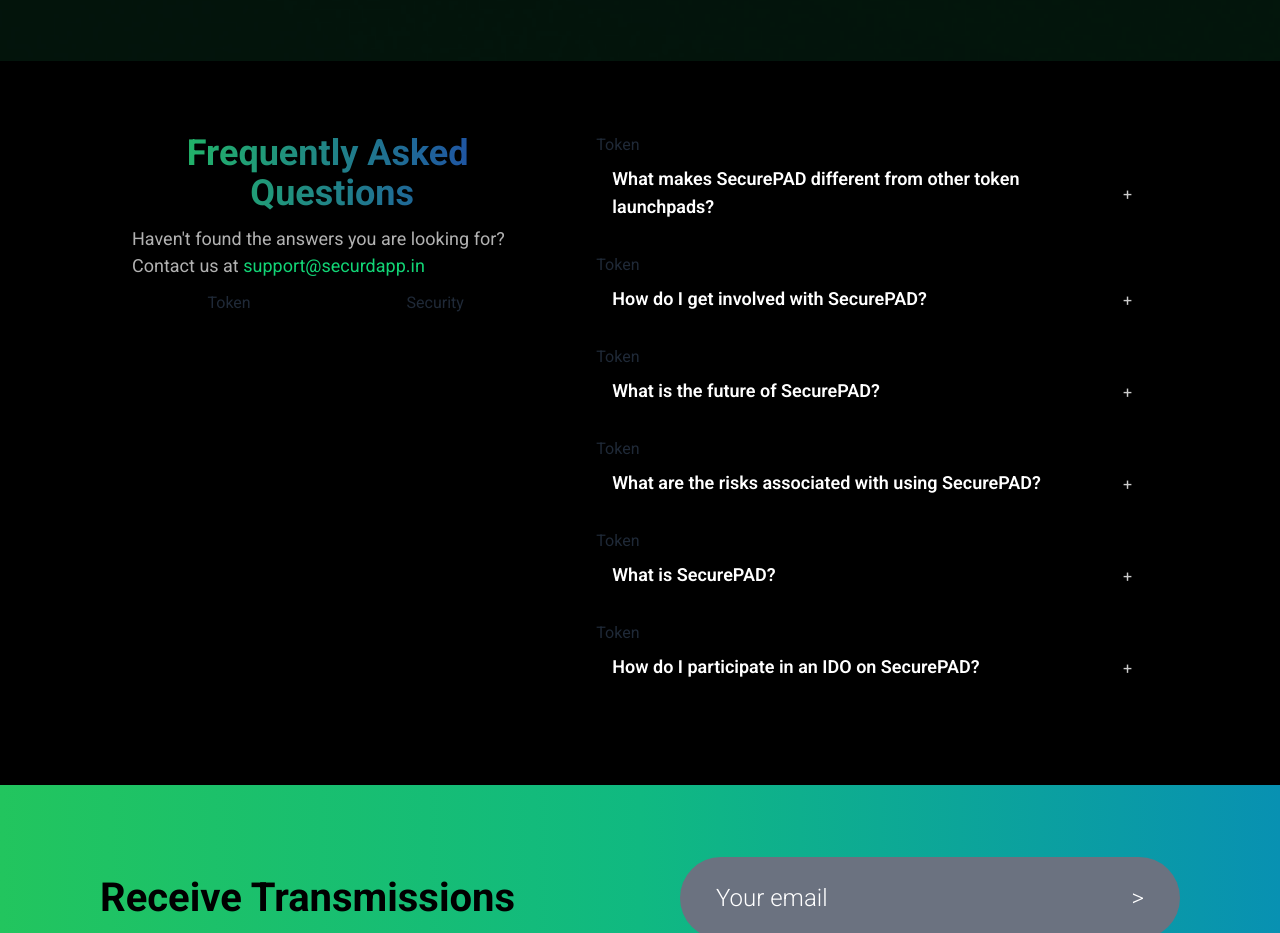
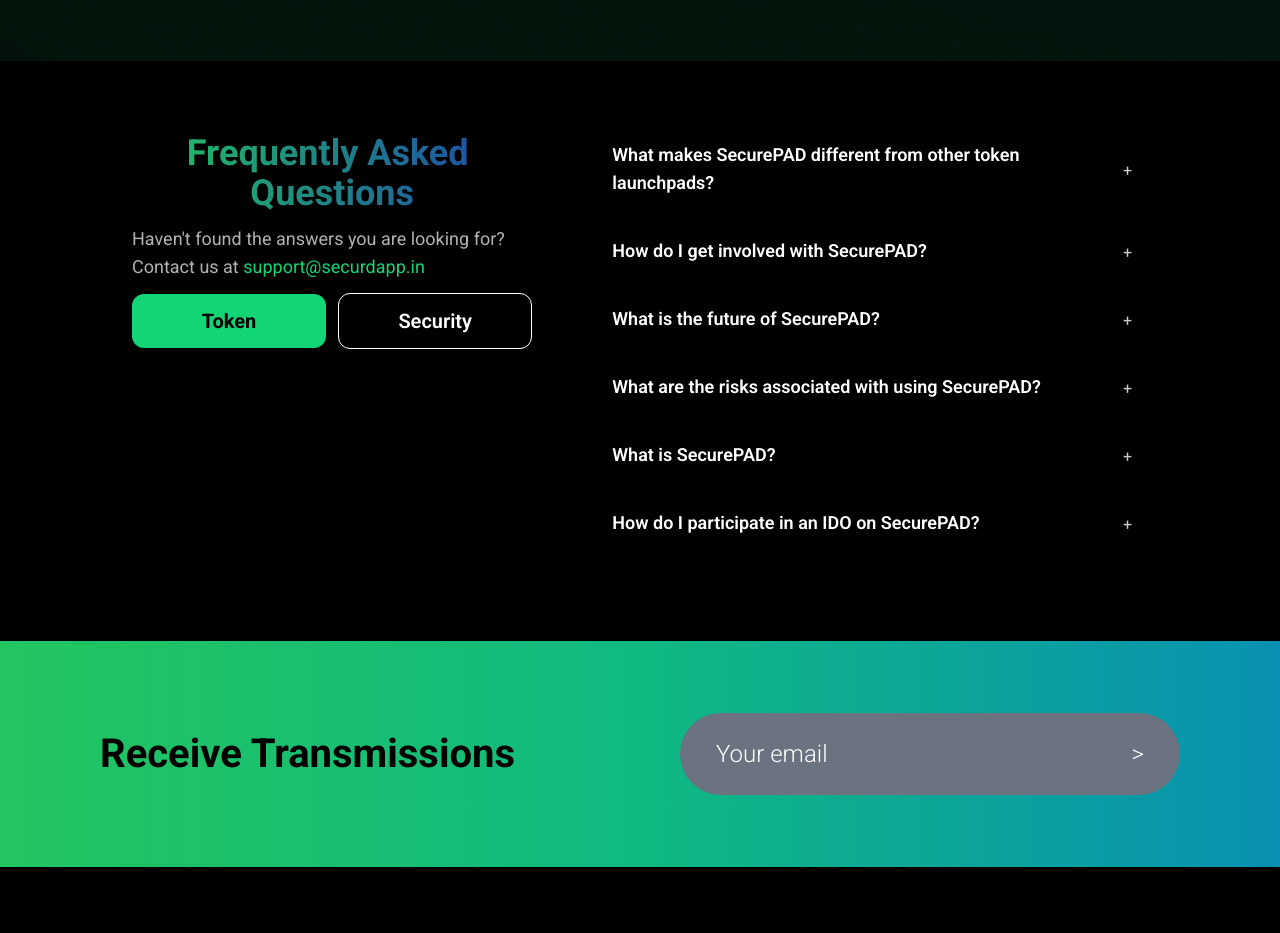
Before and after one commit to securedapp-github/LaunchPad_Front, a React (Create React App) app: page / in a window 1280 px wide. Shown: the part 4280-5213 px from the top of the page. Built offline with nearby package versions, Linux system fonts and the light colour scheme.

Commit message:
faq issue solved - multiple sections implemented

```diff
--- a/src/components/FAQ.jsx
+++ b/src/components/FAQ.jsx
@@ -4,17 +4,13 @@ import Subheading from "./Subheading";
 
 const FAQ = () => {
   const [selectedQuestion, setSelectedQuestion] = useState(null);
+  const [selectedCategory, setSelectedCategory] = useState("token");
 
   const faqData = [
     {
       question: "What makes SecurePAD different from other token launchpads?",
       answer: "Answer 1",
     },
-    // {
-    //   question:
-    //     "What are the requirements for projects that want to launch an IDO on SecurePAD?",
-    //   answer: "Answer 2",
-    // },
     {
       question: "How do I get involved with SecurePAD?",
       answer: "Answer 3",
@@ -36,40 +32,56 @@ const FAQ = () => {
       answer: "Answer 3",
     },
     // Add more FAQ data as needed
+    // Other token category questions and answers
   ];
 
   const secData = [
     {
-      question: "secuity question",
-      answer: "Answer 1",
+      question: "What is securedapp smart contract audit firm?",
+      answer:
+        "Securedapp smart contract audit firm is a company that specializes in reviewing and evaluating the security of smart contracts on blockchain platforms such as Ethereum. Our experts use industry-standard tools and techniques to identify potential vulnerabilities and provide recommendations for improvement.",
     },
-    // {
-    //   question:
-    //     "What are the requirements for projects that want to launch an IDO on SecurePAD?",
-    //   answer: "Answer 2",
-    // },
     {
-      question: "How do I get involved with SecurePAD?",
+      question: "Why is smart contract audit important?",
       answer: "Answer 3",
     },
     {
-      question: "What is the future of SecurePAD?",
+      question: "What is securedapp smart contract audit firm?",
       answer: "Answer 3",
     },
     {
-      question: "What are the risks associated with using SecurePAD?",
+      question: "How does securedapp conduct smart contract audits?",
       answer: "Answer 3",
     },
     {
-      question: "What is SecurePAD?",
+      question: "How does securedapp approach smart contract security?",
       answer: "Answer 3",
     },
     {
-      question: "How do I participate in an IDO on SecurePAD?",
+      question:
+        "Can you give an example of a problem you have identified in a smart contract?",
+      answer: "Answer 3",
+    },
+    {
+      question: "How long does a smart contract audit take?",
+      answer: "Answer 3",
+    },
+    {
+      question: "Does Securedapp provide smart contract remediation services?",
+      answer: "Answer 3",
+    },
+    {
+      question: "Does Securedapp support multiple blockchain platforms?",
+      answer: "Answer 3",
+    },
+    {
+      question: "How can I contact Securedapp for a smart contract audit?",
       answer: "Answer 3",
     },
     // Add more FAQ data as needed
+    // Other security category questions and answers
   ];
+
   const handleQuestionClick = (index) => {
     if (selectedQuestion === index) {
       setSelectedQuestion(null);
@@ -78,23 +90,49 @@ const FAQ = () => {
     }
   };
 
+  const handleTokenClick = () => {
+    setSelectedCategory("token");
+  };
+
+  const handleSecurityClick = () => {
+    setSelectedCategory("security");
+  };
+
   return (
-    <div className="lg:py-[40px] lg:px-[100px] md:p-[70px] p-[30px] flex bg-black">
-      <div className="w-3/6  lg:p-8 md:p-2 p-1">
+    <div className="lg:py-[40px] lg:px-[100px] md:p-[70px] p-[20px] flex md:flex-row flex-col bg-black">
+      <div className="md:w-3/6  lg:p-8 md:p-2 p-1.5">
         <SectionHeader content={"Frequently Asked Questions"} />
-        <p className="text-[#FFFFFFB2] py-3 text-opacity-70 font-sans text-lg font-normal leading-[150%]">
+        <p className="text-[#FFFFFFB2] py-3 text-opacity-70 font-sans md:text-lg text-base font-normal leading-[150%]">
           Haven't found the answers you are looking for? Contact us at
           <span className="text-[#12D576]"> support@securdapp.in</span>
         </p>
-        <div className="flex justify-start w-full gap-3 items-center">
-          <button className="w-1/2">Token</button>
-          <button className="w-1/2">Security</button>
+        <div className="flex md:mt-0 mt-2 justify-start w-full gap-3 items-center">
+          <button
+            className={`w-1/2 ${
+              selectedCategory === "token"
+                ? "bg-[#12D576] text-black"
+                : "bg-transparent text-white"
+            } py-4 rounded-xl font-sans text-xl font-bold leading-[110%]`}
+            onClick={handleTokenClick}
+          >
+            Token
+          </button>
+          <button
+            className={`w-1/2 ${
+              selectedCategory === "security"
+                ? "bg-[#12D576] text-black"
+                : "bg-transparent text-white"
+            } py-4 border border-white rounded-xl font-sans text-xl font-semibold leading-[110%]`}
+            onClick={handleSecurityClick}
+          >
+            Security
+          </button>
         </div>
       </div>
-      <div className="w-4/6 lg:p-8 md:p-4 text-left">
-        {faqData.map((item, index) => (
+      <div className="md:w-4/6 w-full lg:p-8 md:p-4 pt-6 text-left">
+        {selectedCategory === "token" &&
+          faqData.map((item, index) => (
             <div key={index} className="mb-6">
-            <h1>Token</h1>
               <button
                 className="flex items-center justify-between w-full px-4 py-2 bg-transparent rounded-lg shadow"
                 onClick={() => handleQuestionClick(index)}
@@ -104,7 +142,33 @@ const FAQ = () => {
                 </h3>
                 <span className="md:px-[0px]  pl-[30px]">
                   {" "}
-                <Subheading content={selectedQuestion === index ? "-" : "+"} />
+                  <Subheading
+                    content={selectedQuestion === index ? "-" : "+"}
+                  />
+                </span>
+              </button>
+              {selectedQuestion === index && (
+                <div className="mt-2 p-4 bg-transparent rounded-none">
+                  <Subheading content={item.answer} />
+                </div>
+              )}
+            </div>
+          ))}
+        {selectedCategory === "security" &&
+          secData.map((item, index) => (
+            <div key={index} className="mb-6">
+              <button
+                className="flex items-center justify-between w-full px-4 py-2 bg-transparent rounded-lg shadow"
+                onClick={() => handleQuestionClick(index)}
+              >
+                <h3 className="text-lg font-semibold text-left text-white">
+                  {item.question}
+                </h3>
+                <span className="md:px-[0px]  pl-[30px]">
+                  {" "}
+                  <Subheading
+                    content={selectedQuestion === index ? "-" : "+"}
+                  />
                 </span>
               </button>
               {selectedQuestion === index && (
```
Lines whose indentation alone changed are shown as unchanged.
